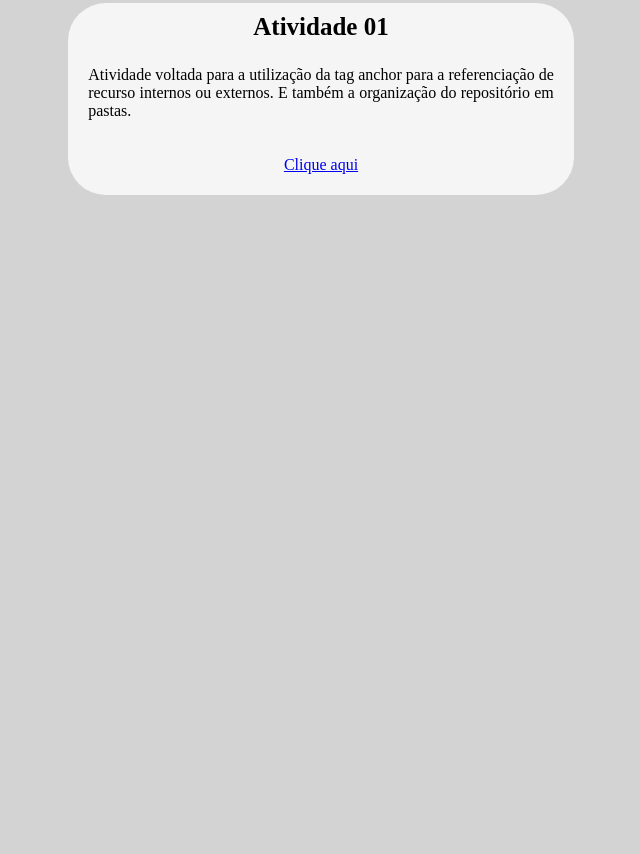
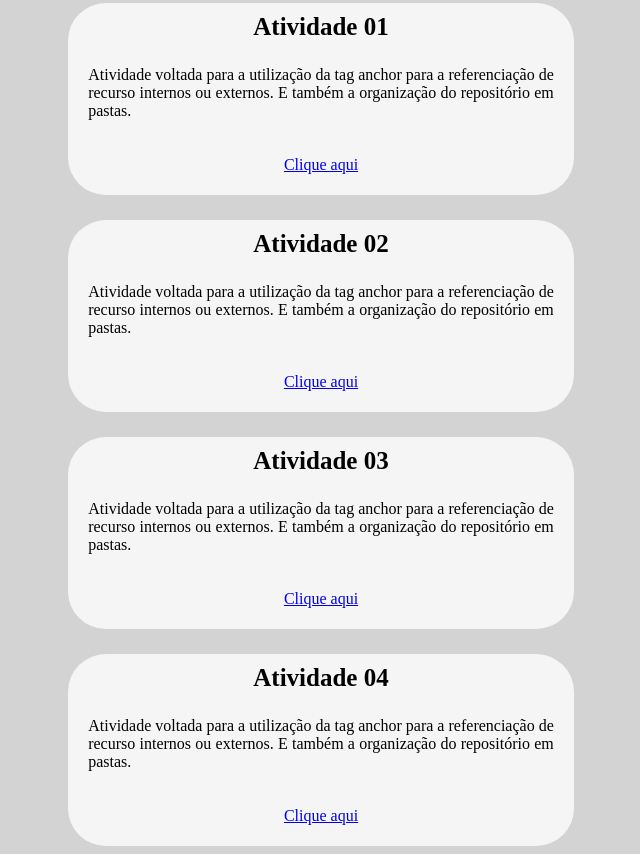
Before and after one commit to lucascardlima/IntroWeb, a plain HTML site: page index.html in a window 1280 px wide. Shown: the part 690-1544 px from the top of the page, without its empty margins (319-959 px from the left). Before the commit the page ends 1264 px from the top, so only its background shows below. Drawn offline with Linux system fonts and the light colour scheme.

Commit message:
Update index.html

```diff
--- a/index.html
+++ b/index.html
@@ -52,7 +52,35 @@
             </div>
         </div>
 
+        <div class="atividade01">
+            <h3>Atividade 02</h3>
+            <p>Atividade voltada para a utilização da tag anchor para a referenciação de recurso internos ou externos. E também a organização do repositório em pastas.</p>
+            <div class="link">
+            <a href="02" target="_blank">
+                <p>Clique aqui</p>
+            </a>
+            </div>
+        </div>
 
+        <div class="atividade01">
+            <h3>Atividade 03</h3>
+            <p>Atividade voltada para a utilização da tag anchor para a referenciação de recurso internos ou externos. E também a organização do repositório em pastas.</p>
+            <div class="link">
+            <a href="03" target="_blank">
+                <p>Clique aqui</p>
+            </a>
+            </div>
+        </div>
+
+        <div class="atividade01">
+            <h3>Atividade 04</h3>
+            <p>Atividade voltada para a utilização da tag anchor para a referenciação de recurso internos ou externos. E também a organização do repositório em pastas.</p>
+            <div class="link">
+            <a href="04" target="_blank">
+                <p>Clique aqui</p>
+            </a>
+            </div>
+        </div>
 
     </body>
     <style>
@@ -105,7 +133,7 @@
             background-color: whitesmoke;
             border-radius: 1cm;
             margin-left: 30%;
-            margin-bottom: 30%;
+
             margin-right: 30%;
         }
         .atividade01 > p{
@@ -121,11 +149,13 @@
         .atividade01 > a{
             text-align: center;
         }
+
         .atividade{
             display: flex;
             flex-direction: row;
             flex-wrap: wrap;
            align-items: center;
+           padding: 10px;
         }
         .link{
             text-align: center;
```
